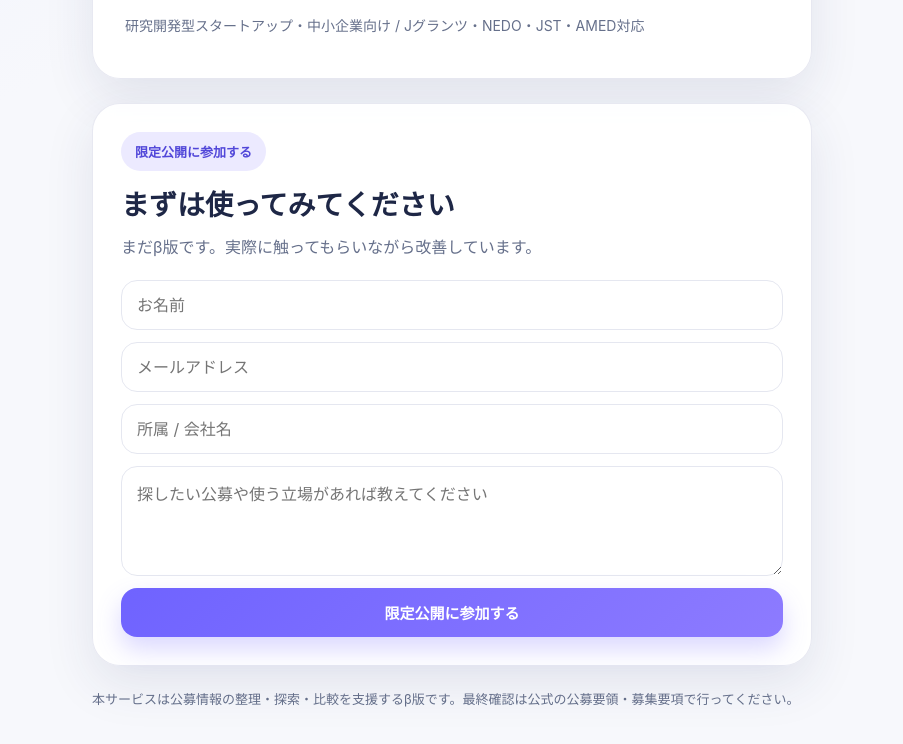
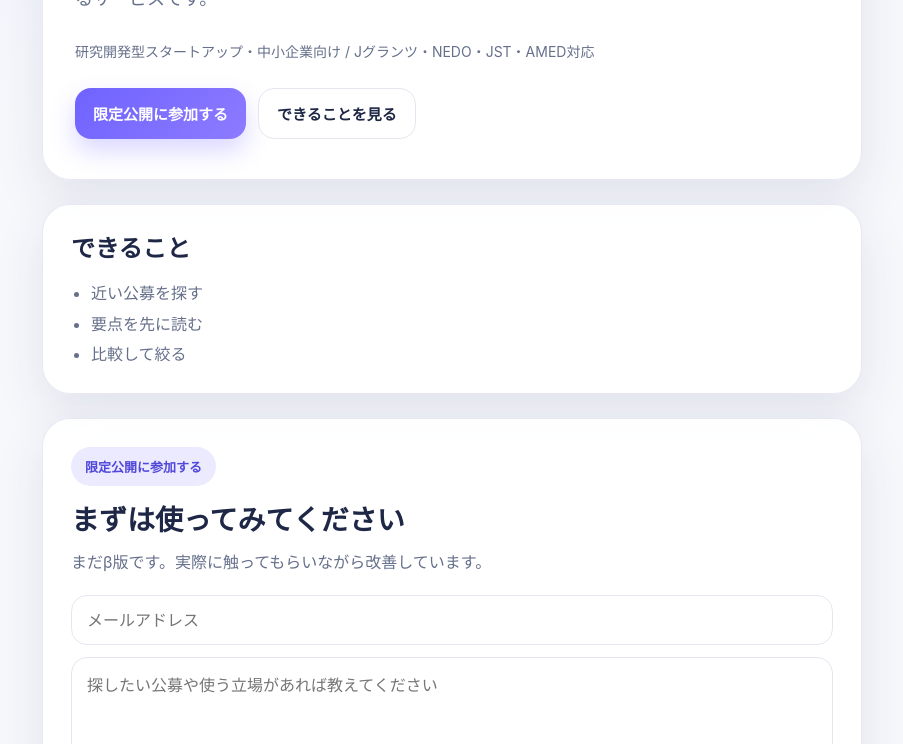
Before and after one commit to CholoQ/rd-grants-beta, a plain HTML site: page index.html in a window 1280 px wide. Shown: the part 335-1079 px from the top of the page, without its empty margins (188-1091 px from the left). Drawn offline with Linux system fonts and the light colour scheme.

Commit message:
Update styles and add call-to-action buttons

```diff
--- a/index.html
+++ b/index.html
@@ -30,9 +30,9 @@
       }
 
       .wrap {
-        max-width: 760px;
+        max-width: 860px;
         margin: 0 auto;
-        padding: 32px 20px 72px;
+        padding: 28px 20px 72px;
       }
 
       .pill {
@@ -56,11 +56,11 @@
 
       .hero {
         padding: 40px 32px;
-        text-align: left;
+        margin-top: 18px;
       }
 
       h1 {
-        font-size: clamp(34px, 6vw, 56px);
+        font-size: clamp(34px, 6vw, 58px);
         line-height: 1.08;
         margin: 18px 0 16px;
         letter-spacing: -0.03em;
@@ -70,18 +70,66 @@
         font-size: 18px;
         line-height: 1.8;
         color: var(--muted);
-        margin: 0 0 16px;
+        margin: 0 0 24px;
       }
 
       .meta {
         color: var(--muted);
         font-size: 14px;
         line-height: 1.8;
-        margin: 0;
+        margin-bottom: 24px;
+      }
+
+      .cta-row {
+        display: flex;
+        flex-wrap: wrap;
+        gap: 12px;
+      }
+
+      .btn {
+        appearance: none;
+        border: 0;
+        cursor: pointer;
+        text-decoration: none;
+        display: inline-flex;
+        align-items: center;
+        justify-content: center;
+        padding: 14px 18px;
+        border-radius: 16px;
+        font-weight: 800;
+        font-size: 15px;
+      }
+
+      .btn-primary {
+        background: linear-gradient(135deg, var(--primary), var(--primary-2));
+        color: #fff;
+        box-shadow: 0 12px 24px rgba(111,99,255,0.25);
+      }
+
+      .btn-secondary {
+        background: #fff;
+        color: var(--text);
+        border: 1px solid var(--line);
       }
 
       .section {
         margin-top: 24px;
+      }
+
+      .simple-list {
+        padding: 24px 28px;
+      }
+
+      .simple-list h2 {
+        margin: 0 0 14px;
+        font-size: 24px;
+      }
+
+      .simple-list ul {
+        margin: 0;
+        padding-left: 20px;
+        color: var(--muted);
+        line-height: 1.9;
       }
 
       .beta {
@@ -120,28 +168,8 @@
         resize: vertical;
       }
 
-      .btn {
-        appearance: none;
-        border: 0;
-        cursor: pointer;
-        text-decoration: none;
-        display: inline-flex;
-        align-items: center;
-        justify-content: center;
-        padding: 14px 18px;
-        border-radius: 16px;
-        font-weight: 800;
-        font-size: 15px;
-      }
-
-      .btn-primary {
-        background: linear-gradient(135deg, var(--primary), var(--primary-2));
-        color: #fff;
-        box-shadow: 0 12px 24px rgba(111,99,255,0.25);
-      }
-
       footer {
-        margin-top: 22px;
+        margin-top: 24px;
         color: var(--muted);
         font-size: 13px;
         line-height: 1.8;
@@ -149,8 +177,13 @@
 
       @media (max-width: 640px) {
         .hero,
+        .simple-list,
         .beta {
           padding: 24px 20px;
+        }
+
+        .cta-row {
+          flex-direction: column;
         }
 
         .btn {
@@ -171,19 +204,28 @@
         <p class="meta">
           研究開発型スタートアップ・中小企業向け / Jグランツ・NEDO・JST・AMED対応
         </p>
+        <div class="cta-row">
+          <a class="btn btn-primary" href="#beta">限定公開に参加する</a>
+          <a class="btn btn-secondary" href="#about">できることを見る</a>
+        </div>
+      </section>
+
+      <section class="section card simple-list" id="about">
+        <h2>できること</h2>
+        <ul>
+          <li>近い公募を探す</li>
+          <li>要点を先に読む</li>
+          <li>比較して絞る</li>
+        </ul>
       </section>
 
       <section class="section card beta" id="beta">
         <span class="pill">限定公開に参加する</span>
         <h2>まずは使ってみてください</h2>
-        <p>
-          まだβ版です。実際に触ってもらいながら改善しています。
-        </p>
+        <p>まだβ版です。実際に触ってもらいながら改善しています。</p>
 
         <form>
-          <input class="input" type="text" placeholder="お名前" />
           <input class="input" type="email" placeholder="メールアドレス" />
-          <input class="input" type="text" placeholder="所属 / 会社名" />
           <textarea placeholder="探したい公募や使う立場があれば教えてください"></textarea>
           <button class="btn btn-primary" type="button">限定公開に参加する</button>
         </form>
```
